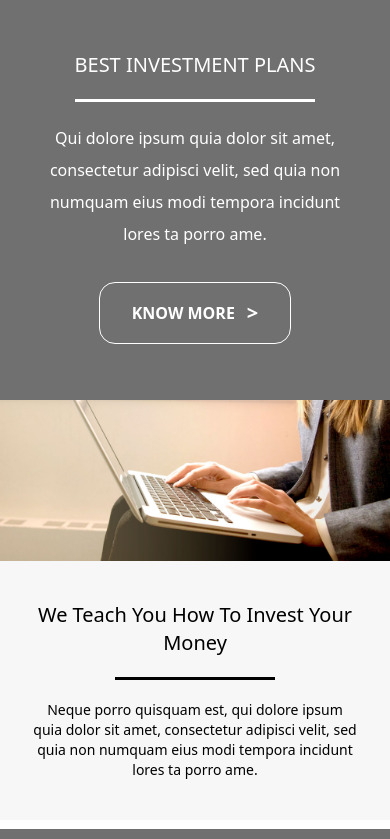
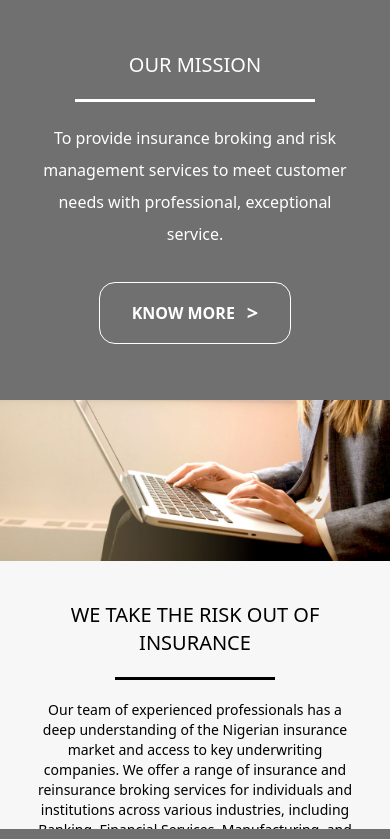
Before and after one commit to chronicles-appdev/gra-project, a React (Vite) app: page / in a window 390 px wide. Shown: the part 1065-1904 px from the top of the page. Built offline with nearby package versions, Linux system fonts and the light colour scheme.

Commit message:
removed placeholder text

```diff
--- a/src/components/ContactForm.jsx
+++ b/src/components/ContactForm.jsx
@@ -30,7 +30,7 @@ const ContactForm = () => {
             className="border-[1.5px] border-gray p-4 rounded-lg"
           ></textarea>
         </div>
-        <button className="bg-gray font-semibold text-white rounded-lg mt-5 w-full p-4 hover:bg-cream hover:text-gray">Sumbit</button>
+        <button className="bg-gray font-semibold text-white rounded-lg mt-5 w-full p-4 hover:bg-cream hover:text-gray">Submit</button>
       </form>
     </>
   );
--- a/src/components/Growth.jsx
+++ b/src/components/Growth.jsx
@@ -6,33 +6,28 @@ const Growth = () => {
         <section className="w-full text-black bg-[#f7f7f7f7] px-10 py-20">
       <div>
         <p className="text-center text-sm xs:text-md  mb-5">WE ARE ALWAYS FOCUSED ON</p>
-        <p className="text-xl xs:text-2xl md:text-4xl text-center mb-5">GROWTH OF CLIENTS</p>
+        <p className="text-xl xs:text-2xl md:text-4xl text-center mb-5">MITIGATING YOUR RISK</p>
         <hr className="w-20 mx-auto mt-4 border-t-[2px]" />
       </div>
       <div className="grid md:grid-cols-2 justify-around gap-4 mt-10">
         <div className="grid gap-10 md:gap-4 justify-center">
           <div>
-            <p className="text-lg xs:text-xl">INVESTMENT</p>
+            <p className="text-lg xs:text-xl">EXPERT GUIDANCE
+  </p>
             <p>
-              Qui dolore ipsum quia dolor sit amet, consectetur adipisci velit,
-              sed quia non numquam eius modi tempora incidunt lores ta porro
-              ame.
+            Our team's knowledge navigates the complexities of insurance, finding the most affordable coverage to meet your specific needs.
             </p>
           </div>
           <div>
-            <p className="text-lg xs:text-xl">LOANS</p>
+            <p className="text-lg xs:text-xl">REDUCE RISKS</p>
             <p>
-              Qui dolore ipsum quia dolor sit amet, consectetur adipisci velit,
-              sed quia non numquam eius modi tempora incidunt lores ta porro
-              ame.
+            Our expertise minimizes your insurance risk while our negotiation skills ensure you get the best value.
             </p>
           </div>
           <div>
-            <p className="text-lg xs:text-xl">BUSINESS ADVICE</p>
+            <p className="text-lg xs:text-xl">MAXIMIZE COVERAGE</p>
             <p>
-              Qui dolore ipsum quia dolor sit amet, consectetur adipisci velit,
-              sed quia non numquam eius modi tempora incidunt lores ta porro
-              ame.
+            Our in-depth market knowledge finds the best coverage options, reducing your reliance on expensive deductibles in the event of a claim.
             </p>
           </div>
         </div>
@@ -41,11 +36,11 @@ const Growth = () => {
                 <img src={graph} alt="" className="w-full h-60" />
             </div>
         <div>
-            <p className="text-lg xs:text-xl">PROGRESS</p>
+            <p className="text-lg xs:text-xl">REST ASSURED</p>
             <p>
-              Qui dolore ipsum quia dolor sit amet, consectetur adipisci velit,
-              sed quia non numquam eius modi tempora incidunt lores ta porro
-              ame.
+            Focus on what matters most knowing you're protected with comprehensive insurance at a price that won't break the bank.
+
+
             </p>
           </div>
         </div>
--- a/src/components/Values.jsx
+++ b/src/components/Values.jsx
@@ -15,27 +15,27 @@ const Values = () => {
       <div className="grid grid-cols-2 md:flex gap-6 justify-around items-center p-6 mt-5">
         <div className="flex flex-col items-center justify-center gap-3">
           <img src={trust} alt="" className="w-16 sm:w-20" />
-          <p className="font-semibold text-lg">Trust</p>
+          <p className="font-semibold text-lg">Leadership</p>
         </div>
 
         <div className="flex flex-col items-center justify-center gap-3">
           <img src={consistency} alt="" className="w-16 sm:w-20" />
-          <p className="font-semibold text-lg">Consistency</p>
+          <p className="font-semibold text-lg">Adaptable</p>
         </div>
 
         <div className="flex flex-col items-center justify-center gap-3">
           <img src={team} alt="" className="w-16 sm:w-20" />
-          <p className="font-semibold text-lg">Team</p>
+          <p className="font-semibold text-lg">Integrity</p>
         </div>
 
         <div className="flex flex-col items-center justify-center gap-3">
           <img src={excellence} alt="" className="w-16 sm:w-20" />
-          <p className="font-semibold text-lg">Excellence</p>
+          <p className="font-semibold text-lg">Goal Driven</p>
         </div>
 
         <div className="flex flex-col items-center justify-center gap-3">
           <img src={focus} alt="" className="w-16 sm:w-20 " />
-          <p className="font-semibold text-lg">Focus</p>
+          <p className="font-semibold text-lg">Empathy</p>
         </div>
       </div>
     </section>
--- a/src/components/investment.jsx
+++ b/src/components/investment.jsx
@@ -1,5 +1,6 @@
 import investment from "/investment.png";
 import feature1 from "/feature-1.jpg";
+import { Link } from 'react-router-dom';
 
 const Investment = () => {
   return (
@@ -10,20 +11,21 @@ const Investment = () => {
             <img src={investment} alt="" className="w-28" />
           </div>
           <h1 className="mt-10 text-xl sm:text-2xl md:w-60">
-            BEST INVESTMENT PLANS
+          OUR MISSION
           </h1>
           <div className="flex justify-center md:justify-start">
             <hr className="text-white mt-5 border-b-[2px] w-60 md:w-20 " />
           </div>
 
           <p className="mt-5 leading-8">
-            Qui dolore ipsum quia dolor sit amet, consectetur adipisci velit,
-            sed quia non numquam eius modi tempora incidunt lores ta porro ame.
+          To provide insurance broking and risk management services to meet customer needs with professional, exceptional service.
           </p>
           <div className="flex justify-center items-center md:justify-start mt-8 ">
-            <button className="font-semibold py-4 px-8 rounded-2xl border border-white flex items-center justify-center gap-3 hover:bg-cream hover:text-gray hover:border-cream mb-14 md:mb-0">
-              KNOW MORE <p className="text-xl">&gt;</p>{" "}
-            </button>
+          <Link to="/about">
+  <button className="font-semibold py-4 px-8 rounded-2xl border border-white flex items-center justify-center gap-3 hover:bg-cream hover:text-gray hover:border-cream mb-14 md:mb-0">
+    KNOW MORE <p className="text-xl">&gt;</p>{" "}
+  </button>
+</Link>
           </div>
         </div>
 
@@ -32,15 +34,14 @@ const Investment = () => {
         </div>
         <div className="flex flex-col justify-center md:row-span-2 md:col-span-2 bg-[#f7f7f7f7]  py-10 px-8 text-center md:text-left">
           <h2 className="text-xl sm:text-2xl">
-            We Teach You How To Invest Your Money
+          WE TAKE THE RISK OUT OF INSURANCE
           </h2>
           <div className="flex justify-center md:justify-start">
             <hr className="mt-5 border-b-[2px] w-40 " />
           </div>
           <p className="mt-5 text-sm sm:text-md">
-            Neque porro quisquam est, qui dolore ipsum quia dolor sit amet,
-            consectetur adipisci velit, sed quia non numquam eius modi tempora
-            incidunt lores ta porro ame.
+          Our team of experienced professionals has a deep understanding of the Nigerian insurance market and access to key underwriting companies.
+ We offer a range of insurance and reinsurance broking services for individuals and institutions across various industries, including Banking, Financial Services, Manufacturing, and more.
           </p>
         </div>
       </section>
--- a/src/components/investment2.jsx
+++ b/src/components/investment2.jsx
@@ -10,20 +10,21 @@ const investment2 = () => {
            <img src={feature2} alt="" />
           </div>
           <div className="flex flex-col justify-center md:row-span-2 md:col-span-2 bg-[#f7f7f7f7] py-10 px-8 order-3 md:order-1">
-            <h1 className="text-2xl">We Help Your Track Your Investment Peformance</h1>
+            <h1 className="text-2xl">PROTECT YOUR ASSETS</h1>
             <hr className="w-40 mt-5 border-b-[2px] "/>
-            <p className="mt-5">Neque porro quisquam est, qui dolore ipsum quia dolor sit amet, consectetur adipisci velit, sed quia non numquam eius modi tempora incidunt lores ta porro ame.</p>
+            <p className="mt-5"> We offer a wide range of property and casualty insurance solutions to protect your assets from unforeseen events.
+ From property damage and business interruption to liability and personal accident, we have the coverage you need to keep your operations running smoothly.</p>
           </div>
           <div className="md:row-span-3 bg-gray text-white px-10 py-6 text-center md:text-left md:w-80 mt-80 md:mt-0 order-1 md:order3">
             <div className="flex justify-center md:justify-start mt-10">
                 <img src={chart} alt="" className="w-28"/>
             </div>
-          <h1 className="mt-16 text-xl sm:text-2xl md:w-60">TRACK YOUR INVESTMENT WITH OUR EXPERTS</h1>
+          <h1 className="mt-16 text-xl sm:text-2xl md:w-60">SAVE MONEY WITH THE RIGHT COVERAGE</h1>
           <div className="flex justify-center lg:justify-start">
          <hr className="text-white mt-5 border-b-[2px] w-60 lg:w-20 "/>
          </div>
 
-          <p className="mt-5 leading-8">Qui dolore ipsum quia dolor sit amet, consectetur adipisci velit, sed quia non numquam eius modi tempora incidunt lores ta porro ame.</p>
+          <p className="mt-5 leading-8">Finding the right insurance shouldn't break the bank. Our experienced brokers work tirelessly to understand your specific needs and risk profile. By leveraging our strong relationships with insurers, we negotiate competitive rates and ensure you only pay for the coverage you truly need. </p>
           <div className="flex justify-center items-center md:justify-start mt-8 md:mt-0">
           <button className="font-semibold py-4 px-8 rounded-2xl border border-white flex items-center justify-center gap-3 hover:bg-cream hover:text-gray hover:border-cream mb-14">KNOW MORE <p className="text-xl">&gt;</p> </button>
           </div>
```
Also changed, not shown: src/pages/About.jsx (+16 -9 lines), src/pages/services.jsx (+24 -24 lines), src/assets/images/CEO.jpg (added), src/assets/images/head.jpg (added).
